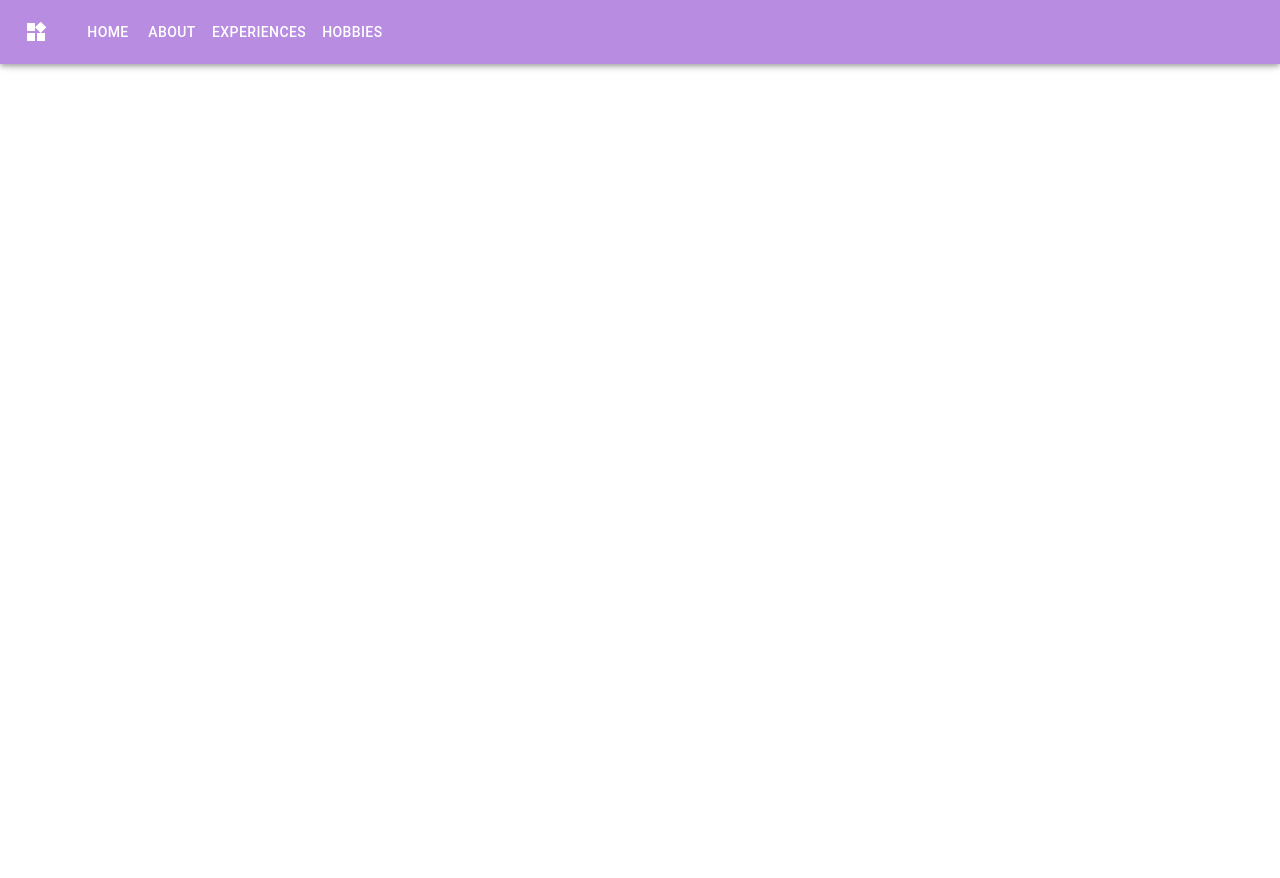
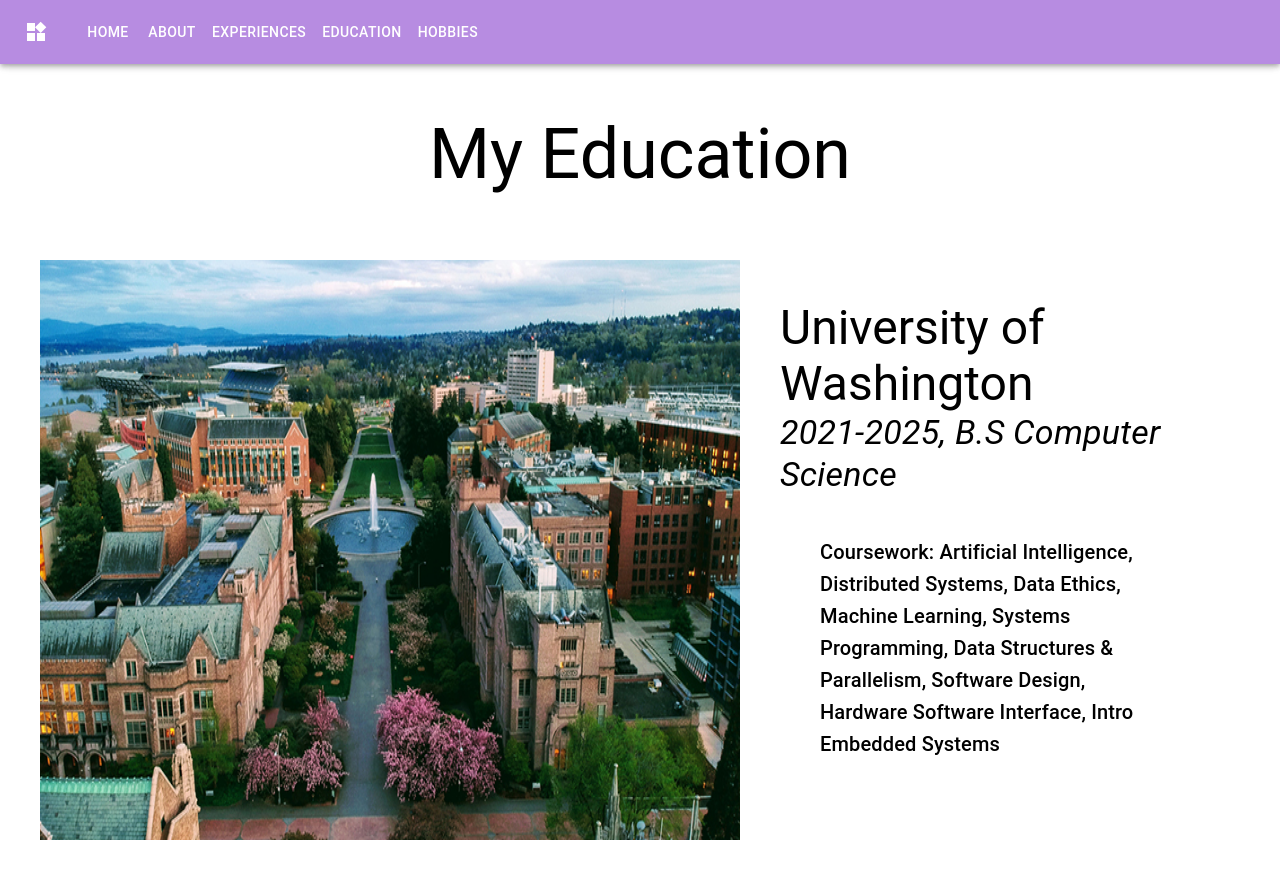
Before and after one commit to rachel-hu-hub/portfolio, a React (Create React App) app in the folder frontend/: page /education in a window 1280 px wide. Before the commit the page ends 800 px from the top, so only its background shows below. Built offline with nearby package versions, Linux system fonts and the light colour scheme.

Commit message:
Added a page for education

```diff
--- a/frontend/src/App.js
+++ b/frontend/src/App.js
@@ -3,6 +3,7 @@
 import Home from "./pages/Home";
 import About from "./pages/About";
 import Experiences from "./pages/Experiences";
+import Education from "./pages/Education";
 import Hobbies from "./pages/Hobbies";
 
 import { BrowserRouter, Routes, Route } from "react-router-dom";
@@ -36,6 +37,7 @@
             <Route path="/" element={<Home />} />
             <Route path="/about" element={<About />} />
             <Route path="/experiences" element={<Experiences />} />
+            <Route path="/education" element={<Education />} />
             <Route path="/hobbies" element={<Hobbies />} />
           </Routes>
         </BrowserRouter>
--- a/frontend/src/components/TopNav.js
+++ b/frontend/src/components/TopNav.js
@@ -28,6 +28,9 @@
         <Button color="inherit" href="http://localhost:3000/experiences">
           Experiences
         </Button>
+        <Button color="inherit" href="http://localhost:3000/education">
+          Education
+        </Button>
         <Button color="inherit" href="http://localhost:3000/hobbies">
           Hobbies
         </Button>
--- /dev/null
+++ b/frontend/src/pages/Education.js
@@ -0,0 +1,40 @@
+import React from "react";
+import { Box, Typography } from "@mui/material";
+import uw from "../images/uw.jpeg";
+
+export default function Education() {
+  return (
+    <Box padding={5}>
+      <Box height={10} />
+      <Typography
+        variant="h3"
+        fontSize={70}
+        display="flex"
+        justifyContent="center"
+        margin={8}
+      >
+        My Education
+      </Typography>
+      <Box display={"flex"} flexDirection={"row"}>
+        <img src={uw} alt="University of Washington" width={700} />
+        <Box
+          display={"flex"}
+          flexDirection={"column"}
+          alignItems={"center"}
+          margin={5}
+        >
+          <Typography variant="h3">University of Washington</Typography>
+          <Typography variant="h4" fontStyle="italic">
+            2021-2025, B.S Computer Science
+          </Typography>
+          <Typography variant="h6" margin={5}>
+            Coursework: Artificial Intelligence, Distributed Systems, Data
+            Ethics, Machine Learning, Systems Programming, Data Structures &
+            Parallelism, Software Design, Hardware Software Interface, Intro
+            Embedded Systems
+          </Typography>
+        </Box>
+      </Box>
+    </Box>
+  );
+}
```
Also changed, not shown: frontend/src/images/uw.jpeg (added).
